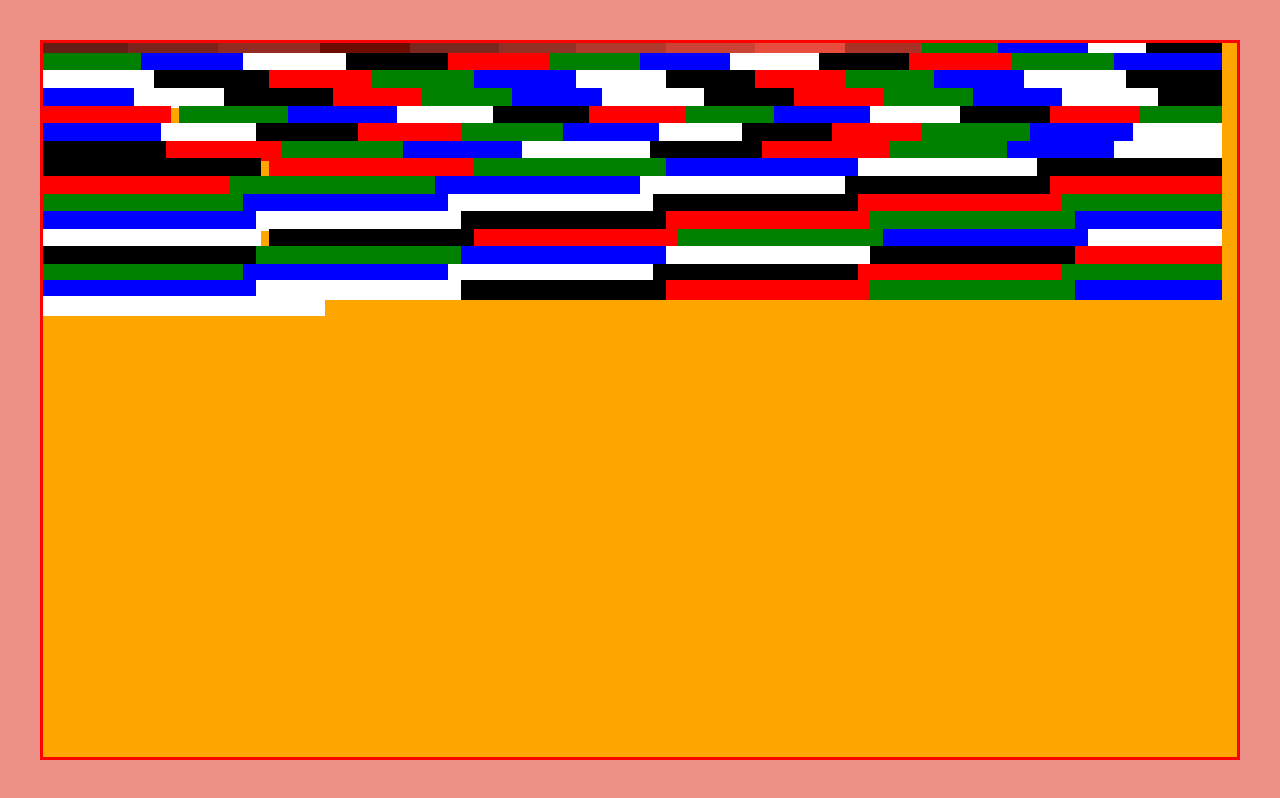
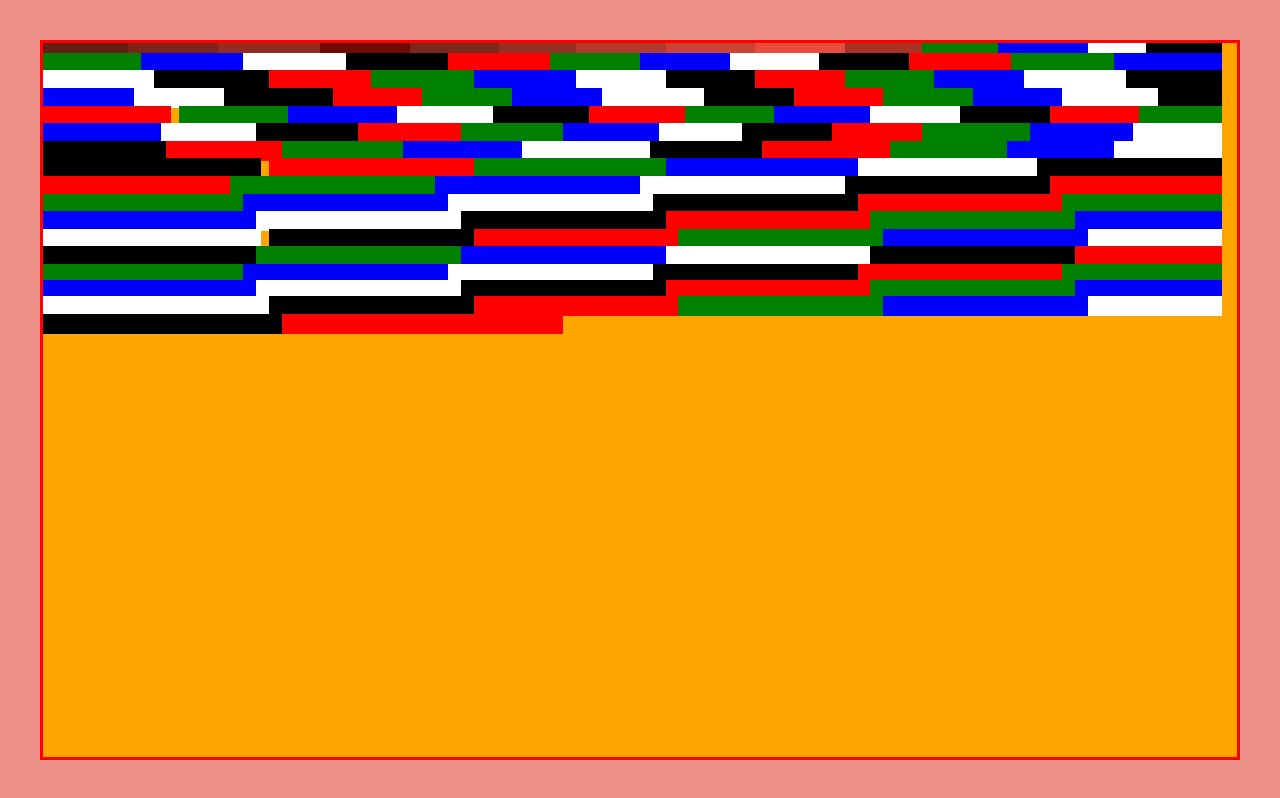
Before and after one commit to besselii/AFS---Sky, a plain HTML site: page index.html in a window 1280 px wide. Drawn offline with Linux system fonts and the light colour scheme.

Commit message:
more sky

```diff
--- a/index.html
+++ b/index.html
@@ -1063,9 +1063,61 @@
     height: 20px;
     position: absolute;
     bottom: 60.5%;
-  }
+    }
 
-  .square136{back
+  .square136{background-color: black;
+    width: 22%;
+    height: 20px;
+    position: absolute;
+    left: 21%;
+    bottom: 60.5%;
+    }
+
+  .square137{background-color: red;
+    width: 22%;
+    height: 20px;
+    position: absolute;
+    left: 37%;
+    bottom: 60.5%;
+    }
+
+  .square138{background-color: green;
+    width: 22%;
+    height: 20px;
+    position: absolute;
+    left: 53%;
+    bottom: 60.5%;
+    }
+
+  .square139{background-color: blue;
+    width: 22%;
+    height: 20px;
+    position: absolute;
+    left: 69%;
+    bottom: 60.5%;
+    }
+
+  .square140{background-color: white;
+    width: 10.5%;
+    height: 20px;
+    position: absolute;
+    left: 85%;
+    bottom: 60.5%;
+    }
+
+  .square141{background-color: black;
+    width: 22%;
+    height: 20px;
+    position: absolute;
+    bottom: 58.3%;
+    }
+
+  .square142{background-color: red;
+    width: 22%;
+    height: 20px;
+    position: absolute;
+    left: 22%;
+    bottom: 58.3%;
 
   }
 
```
